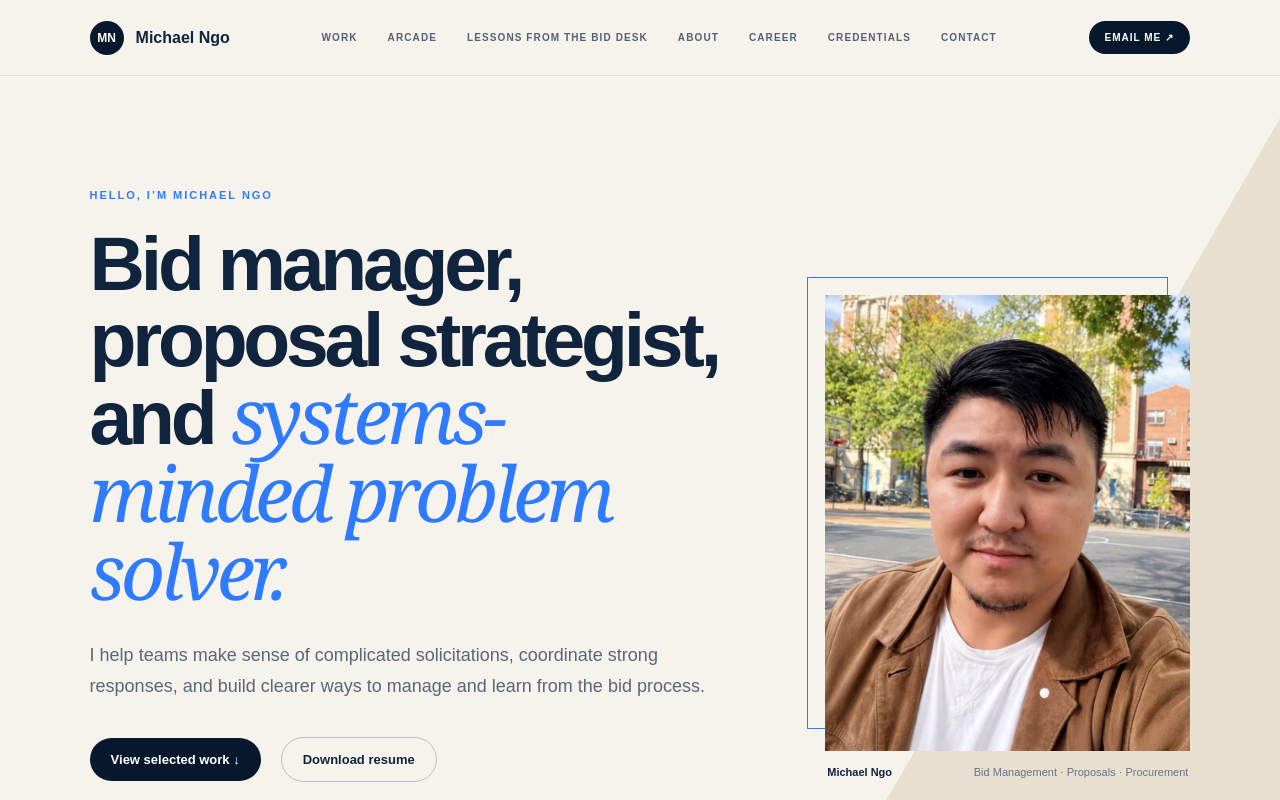
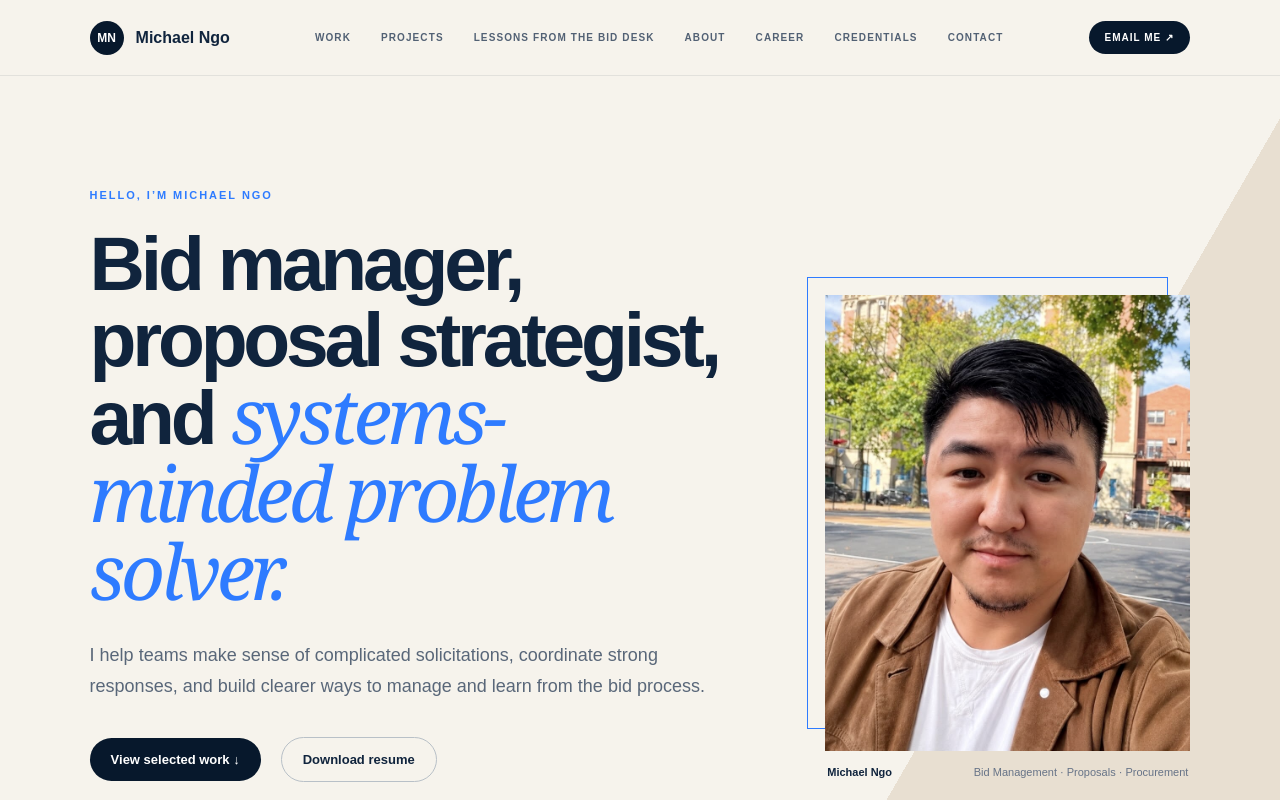
Before and after one commit to michaelngo5x/michael-ngo-portfolio, a Next.js app: page / in a window 1280 px wide. Shown: the top 800 px of the page. Built offline with nearby package versions, Linux system fonts and the light colour scheme.

Commit message:
Replace external arcade nav with Projects section

```diff
--- a/app/SiteHeader.tsx
+++ b/app/SiteHeader.tsx
@@ -6,13 +6,7 @@ export default function SiteHeader({ className = "" }: { className?: string }) {
       </a>
       <nav aria-label="Primary navigation">
         <a href="/#work">Work</a>
-        <a
-          href="https://bid-desk-arcade.michaelngo5x.chatgpt.site"
-          target="_blank"
-          rel="noreferrer"
-        >
-          Arcade
-        </a>
+        <a href="/projects">Projects</a>
         <a href="/lessons">Lessons From the Bid Desk</a>
         <a href="/about">About</a>
         <a href="/resume">Career</a>
```
